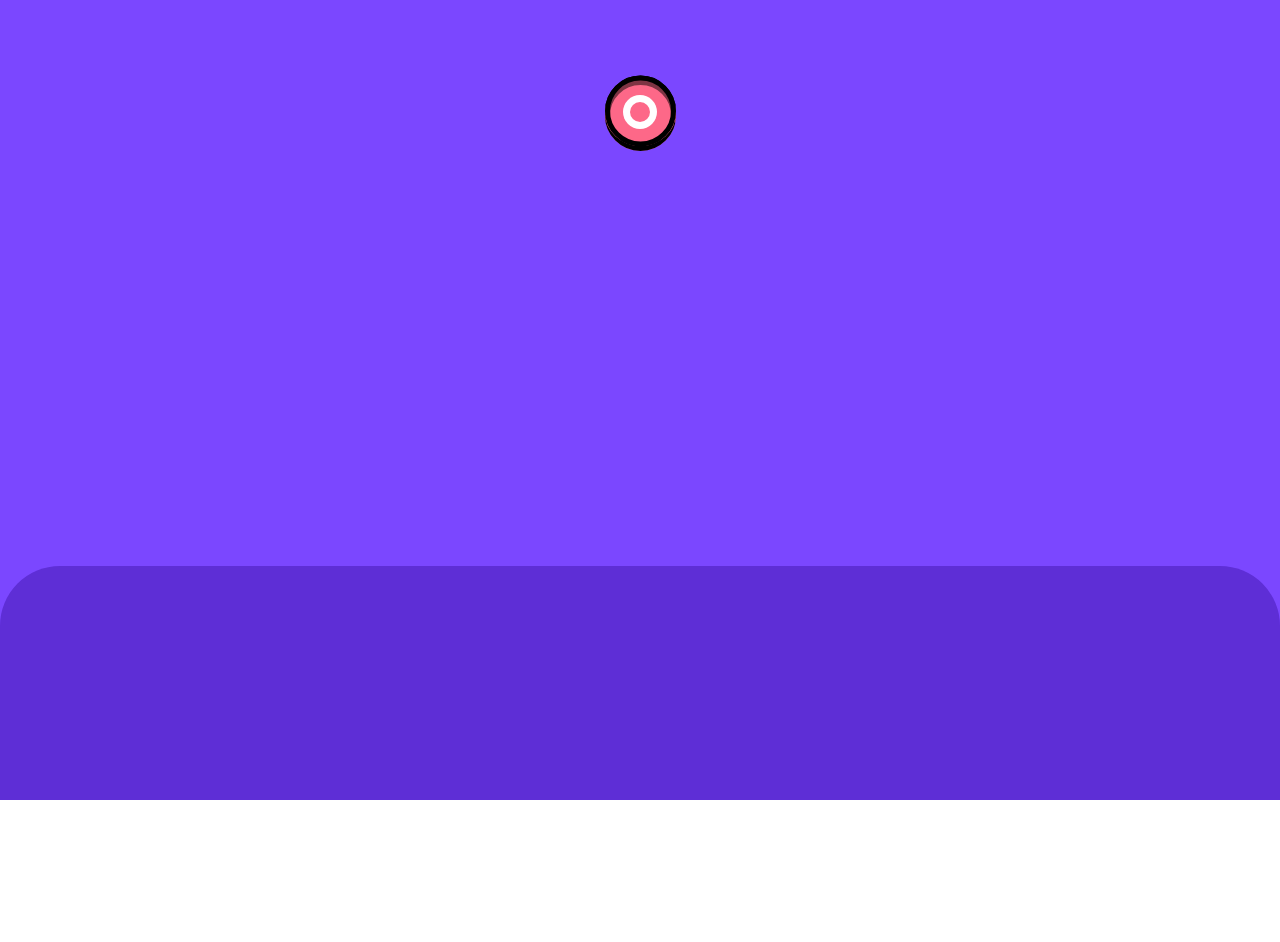
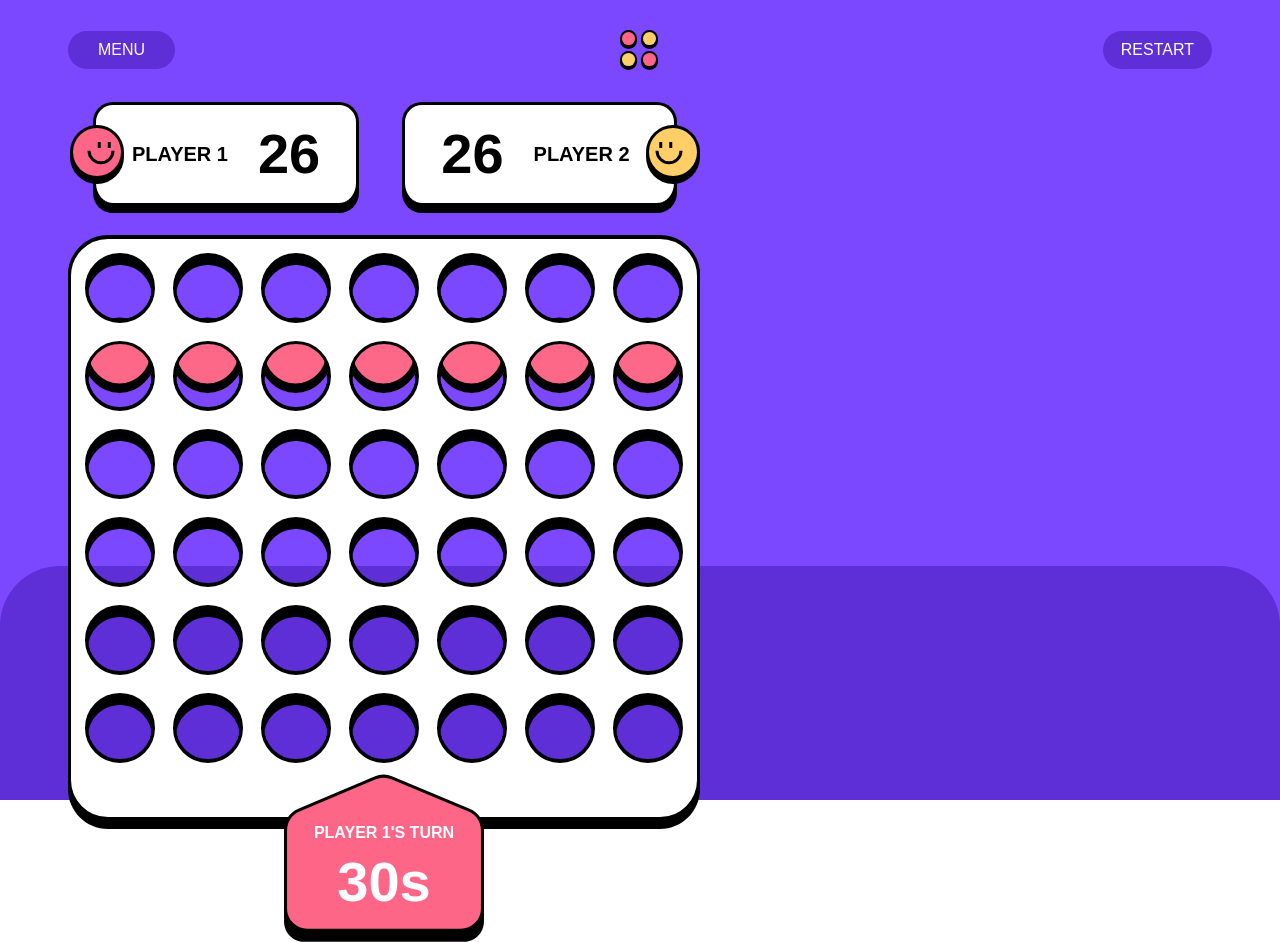
Before and after one commit to tpkhuong/fixedFrontendMentorChallenges, a Next.js app in the folder advanced/nextJsProjects/connectFourGame/: page /playergameboard in a window 1280 px wide. Before the commit the page ends 800 px from the top, so only its background shows below. Built offline with nearby package versions, Linux system fonts and the light colour scheme.

Commit message:
enjoyed the effort/process of building algorithm winning white circle and winning center circle with animation when user click on column initial. Connect four dir.

```diff
--- a/advanced/nextJsProjects/connectFourGame/src/app/components/client/ConnectFourBoard/ConnectFourBoard.module.css
+++ b/advanced/nextJsProjects/connectFourGame/src/app/components/client/ConnectFourBoard/ConnectFourBoard.module.css
@@ -1,7 +1,7 @@
 /* mobile */
 
 .connect-four-board-container {
-  display: none;
+  /* display: none; */
 }
 
 .circle-container,
@@ -13,6 +13,8 @@
   position: absolute;
   inset: 0;
 
+  position: relative;
+  /* --circle-size: 36px; */
   margin-block-start: 80px;
 }
 
@@ -103,9 +105,9 @@
 
 /* use custom properties */
 
-.row[id="animation-row"] [data-droppedposition="last"] {
+/* .row[id="animation-row"] [data-droppedposition="last"] {
   animation: MobileDroppedPositionSixthRow 1500ms ease-out forwards;
-}
+} */
 
 .connect-four-board-container {
   width: max-content;
@@ -119,6 +121,7 @@
   position: absolute;
   transform: translateY(-320px);
   z-index: 1;
+  pointer-events: none;
 }
 /* span:first-child */
 /* one option */
@@ -152,12 +155,17 @@
 .row {
   display: flex;
   gap: 7px;
+
+  /* gap: 11px; */
 }
 
 .row[id="animation-row"] {
   position: absolute;
   top: 7px;
   margin-block-start: 0px;
+
+  /* top: 9px;
+  margin-block-start: 1px; */
 }
 /* move code from player game board for dropped chip and and chip to here */
 .row[id="row-1"] span {
@@ -192,13 +200,13 @@
 .chips-container [row-1] [data-playerchip] {
 }
 
-.chips-container span[data-playerchip="one"] {
+/* .chips-container span[data-playerchip="one"] {
   background-color: var(--color-red);
 }
 
 .chips-container span[data-playerchip="two"] {
   background-color: var(--color-yellow);
-}
+} */
 
 .clicking-container {
   width: 328px;
--- a/advanced/nextJsProjects/connectFourGame/src/app/components/client/ConnectFourBoard/connectFourBoardHelpers.js
+++ b/advanced/nextJsProjects/connectFourGame/src/app/components/client/ConnectFourBoard/connectFourBoardHelpers.js
@@ -695,7 +695,7 @@
 
   return function innerFunc(event) {
     const columnClicked = event.target.getAttribute("data-column");
-
+    console.log(columnClicked);
     if (columnClicked && objOfMethods[columnClicked]) {
       objOfMethods[columnClicked]({
         first: 1,
--- a/advanced/nextJsProjects/connectFourGame/src/app/components/client/ConnectFourBoard/index.js
+++ b/advanced/nextJsProjects/connectFourGame/src/app/components/client/ConnectFourBoard/index.js
@@ -8,13 +8,13 @@
 export default function ConnectFourBoard({ children }) {
   return (
     <React.Fragment>
-      <div className={styles[`circle-container`]}>
+      {/* <div className={styles[`circle-container`]}>
         <div className={`${styles[`circle`]} ${styles[`chip-bg`]}`}></div>
         <div className={`${styles[`circle`]} ${styles[`chip-bottom`]}`}></div>
         <div className={`${styles[`circle`]} ${styles[`chip-top`]}`}></div>
         <div className={`${styles[`circle`]} ${styles[`chip-border`]}`}></div>
-      </div>
-      <div className={styles[`dropped-circle-container`]}>
+      </div> */}
+      {/* <div className={styles[`dropped-circle-container`]}>
         <div
           className={`${styles[`circle`]} ${styles[`dropped-chip-bg`]}`}
         ></div>
@@ -27,7 +27,7 @@
         <span className={styles[`winning-white-circle`]}>
           <span className={styles[`winning-center-circle`]}></span>
         </span>
-      </div>
+      </div> */}
       <div className={styles[`connect-four-board-container`]}>
         <PlayerTurnTimer />
         <ResultsDisplay />
@@ -308,25 +308,144 @@
               console.log(event);
             }}
           >
-            <span
+            {/* column 1 */}
+            <div
               id="animation-column-first"
               data-droppedposition=""
-              onClick={(event) => {
-                console.log(event);
-                document
-                  .getElementById("first-row")
-                  .firstElementChild.setAttribute(
-                    "data-droppedposition",
-                    "MobileDroppedPositionFirstRow"
-                  );
-              }}
-            ></span>
-            <span id="animation-column-second" data-droppedposition=""></span>
+              className={styles[`circle-container`]}
+            >
+              <div className={`${styles[`circle`]} ${styles[`chip-bg`]}`}></div>
+              <div
+                className={`${styles[`circle`]} ${styles[`chip-bottom`]}`}
+              ></div>
+              <div
+                className={`${styles[`circle`]} ${styles[`chip-top`]}`}
+              ></div>
+              <div
+                className={`${styles[`circle`]} ${styles[`chip-border`]}`}
+              ></div>
+            </div>
+            {/* column 2 */}
+            <div
+              id="animation-column-second"
+              data-droppedposition=""
+              className={styles[`circle-container`]}
+            >
+              <div className={`${styles[`circle`]} ${styles[`chip-bg`]}`}></div>
+              <div
+                className={`${styles[`circle`]} ${styles[`chip-bottom`]}`}
+              ></div>
+              <div
+                className={`${styles[`circle`]} ${styles[`chip-top`]}`}
+              ></div>
+              <div
+                className={`${styles[`circle`]} ${styles[`chip-border`]}`}
+              ></div>
+            </div>
+            {/* column 3 */}
+            <div
+              id="animation-column-third"
+              data-droppedposition=""
+              className={styles[`circle-container`]}
+            >
+              <div className={`${styles[`circle`]} ${styles[`chip-bg`]}`}></div>
+              <div
+                className={`${styles[`circle`]} ${styles[`chip-bottom`]}`}
+              ></div>
+              <div
+                className={`${styles[`circle`]} ${styles[`chip-top`]}`}
+              ></div>
+              <div
+                className={`${styles[`circle`]} ${styles[`chip-border`]}`}
+              ></div>
+            </div>
+            {/* column 4 */}
+            <div
+              id="animation-column-fourth"
+              data-droppedposition=""
+              className={styles[`circle-container`]}
+            >
+              <div className={`${styles[`circle`]} ${styles[`chip-bg`]}`}></div>
+              <div
+                className={`${styles[`circle`]} ${styles[`chip-bottom`]}`}
+              ></div>
+              <div
+                className={`${styles[`circle`]} ${styles[`chip-top`]}`}
+              ></div>
+              <div
+                className={`${styles[`circle`]} ${styles[`chip-border`]}`}
+              ></div>
+            </div>
+            {/* column 5 */}
+            <div
+              id="animation-column-fifth"
+              data-droppedposition=""
+              className={styles[`circle-container`]}
+            >
+              <div className={`${styles[`circle`]} ${styles[`chip-bg`]}`}></div>
+              <div
+                className={`${styles[`circle`]} ${styles[`chip-bottom`]}`}
+              ></div>
+              <div
+                className={`${styles[`circle`]} ${styles[`chip-top`]}`}
+              ></div>
+              <div
+                className={`${styles[`circle`]} ${styles[`chip-border`]}`}
+              ></div>
+            </div>
+            {/* column 6 */}
+            <div
+              id="animation-column-sixth"
+              data-droppedposition=""
+              className={styles[`circle-container`]}
+            >
+              <div className={`${styles[`circle`]} ${styles[`chip-bg`]}`}></div>
+              <div
+                className={`${styles[`circle`]} ${styles[`chip-bottom`]}`}
+              ></div>
+              <div
+                className={`${styles[`circle`]} ${styles[`chip-top`]}`}
+              ></div>
+              <div
+                className={`${styles[`circle`]} ${styles[`chip-border`]}`}
+              ></div>
+            </div>
+            {/* column 7 */}
+            <div
+              id="animation-column-seventh"
+              data-droppedposition=""
+              className={styles[`circle-container`]}
+            >
+              <div className={`${styles[`circle`]} ${styles[`chip-bg`]}`}></div>
+              <div
+                className={`${styles[`circle`]} ${styles[`chip-bottom`]}`}
+              ></div>
+              <div
+                className={`${styles[`circle`]} ${styles[`chip-top`]}`}
+              ></div>
+              <div
+                className={`${styles[`circle`]} ${styles[`chip-border`]}`}
+              ></div>
+            </div>
+            {/* <span
+              id="animation-column-first"
+              data-droppedposition=""
+              // onClick={(event) => {
+              //   console.log(event);
+              //   document
+              //     .getElementById("first-row")
+              //     .firstElementChild.setAttribute(
+              //       "data-droppedposition",
+              //       "MobileDroppedPositionFirstRow"
+              //     );
+              // }}
+            ></span> */}
+            {/* <span id="animation-column-second" data-droppedposition=""></span>
             <span id="animation-column-third" data-droppedposition=""></span>
             <span id="animation-column-fourth" data-droppedposition=""></span>
             <span id="animation-column-fifth" data-droppedposition=""></span>
             <span id="animation-column-sixth" data-droppedposition=""></span>
-            <span id="animation-column-seventh" data-droppedposition=""></span>
+            <span id="animation-column-seventh" data-droppedposition=""></span> */}
           </div>
           {/* drop pointer container */}
           <div
--- a/advanced/nextJsProjects/connectFourGame/src/app/playergameboard/page.js
+++ b/advanced/nextJsProjects/connectFourGame/src/app/playergameboard/page.js
@@ -15,8 +15,8 @@
     >
       {/* lower bg change bg color based on results */}
       <div id="lower-bg-selector" className={styles[`bottom-bg`]}></div>
-      {/* <MenuPlayerDisplayBoard /> */}
-      <ConnectFourBoard />
+      <MenuPlayerDisplayBoard />
+      {/* <ConnectFourBoard /> */}
       {/* <ResultsDisplay /> */}
       {/* <div className={styles[`circle-container`]}>
         <div className={`${styles[`circle`]} ${styles[`chip-bg`]}`}></div>
```
